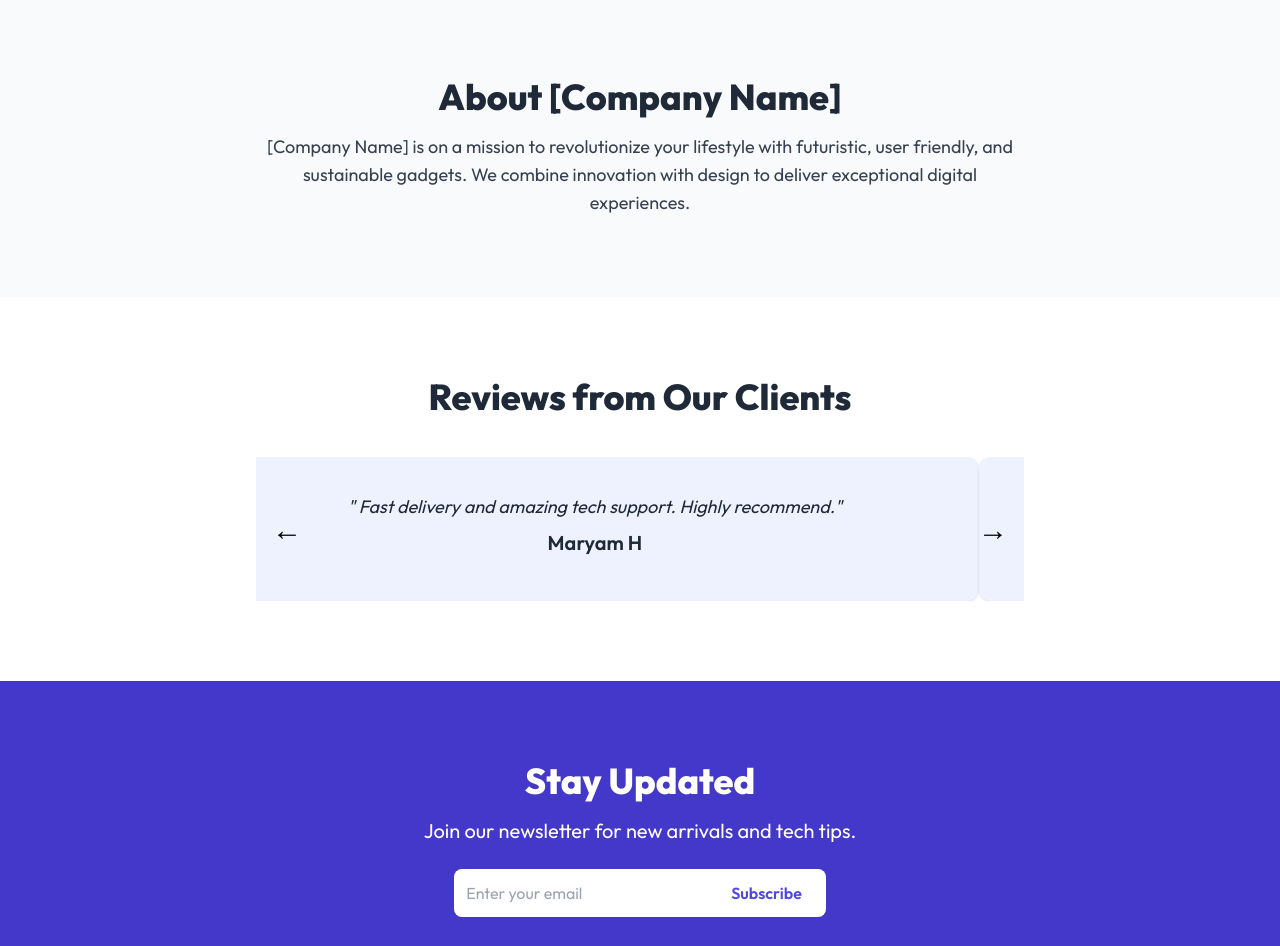
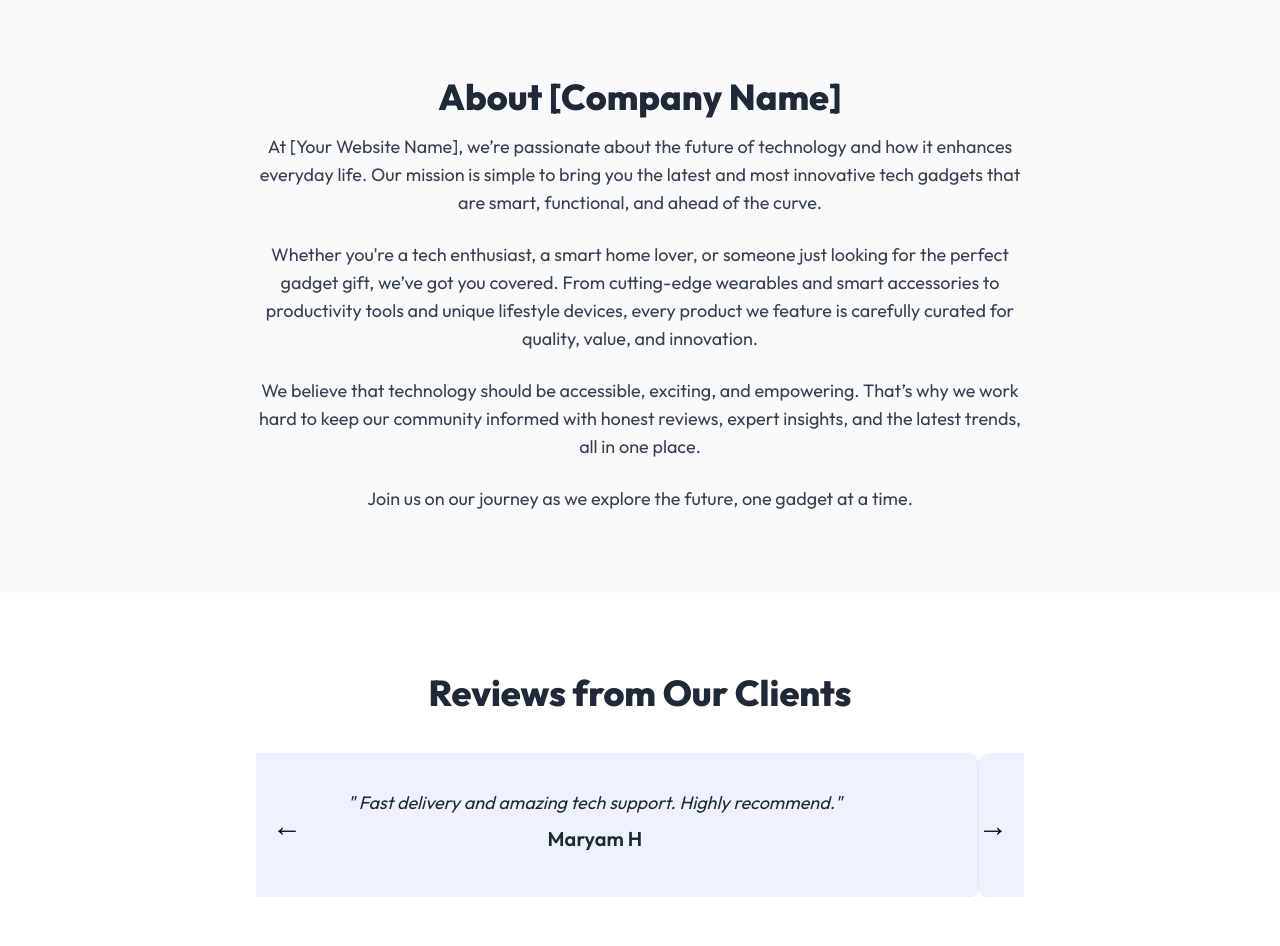
Before and after one commit to mkbello/Tech-Gadgets-Website-Design, a plain HTML site: page index.html in a window 1280 px wide. Shown: the part 1700-2646 px from the top of the page. Drawn offline with nearby package versions, Linux system fonts and the light colour scheme.

Commit message:
Update index.html

```diff
--- a/index.html
+++ b/index.html
@@ -66,7 +66,7 @@
     </header>
 
     <!-- Hero Section -->
-    <section id="home" class="h-[600px] bg-indigo-50 py-60 text-center animate-zoomIn">
+    <section id="home" class="h-[600px] bg-indigo-50 pt-[200px] text-center animate-zoomIn">
         <h2 class="text-4xl md:text-5xl font-bold mb-4">Future Tech, Delivered Today</h2>
         <p class="text-lg md:text-xl text-gray-600 mb-6">Powering your world with the smartest gadgets</p>
         <a href="#products"
@@ -122,10 +122,23 @@
     <section id="about" class="py-20 bg-gray-50 px-4 text-center animate-fadeInUp">
         <div class="max-w-3xl mx-auto">
             <h3 class="text-4xl font-bold mb-4">About [Company Name]</h3>
-            <p class="text-gray-700 text-lg">[Company Name] is on a mission to revolutionize your lifestyle with
-                futuristic, user friendly, and sustainable gadgets. We combine innovation with design to deliver
-                exceptional digital
-                experiences.</p>
+            <p class="text-gray-700 text-lg">At [Your Website Name], we’re passionate about the future of technology and
+                how it enhances everyday life. Our mission is simple to bring you the latest and most innovative tech
+                gadgets that are smart, functional, and ahead of the curve.</p><br>
+
+            <p class="text-gray-700 text-lg"> Whether you're a tech enthusiast, a smart home lover, or someone just
+                looking for the perfect gadget
+                gift, we’ve got you covered. From cutting-edge wearables and smart accessories to productivity tools and
+                unique lifestyle devices, every product we feature is carefully curated for quality, value, and
+                innovation.</p><br>
+
+            <p class="text-gray-700 text-lg">We believe that technology should be accessible, exciting, and empowering.
+                That’s why we work hard to
+                keep our community informed with honest reviews, expert insights, and the latest trends, all in one
+                place.</p><br>
+
+            <p class="text-gray-700 text-lg">Join us on our journey as we explore the future, one gadget at a time.</p>
+
         </div>
     </section>
 
```
